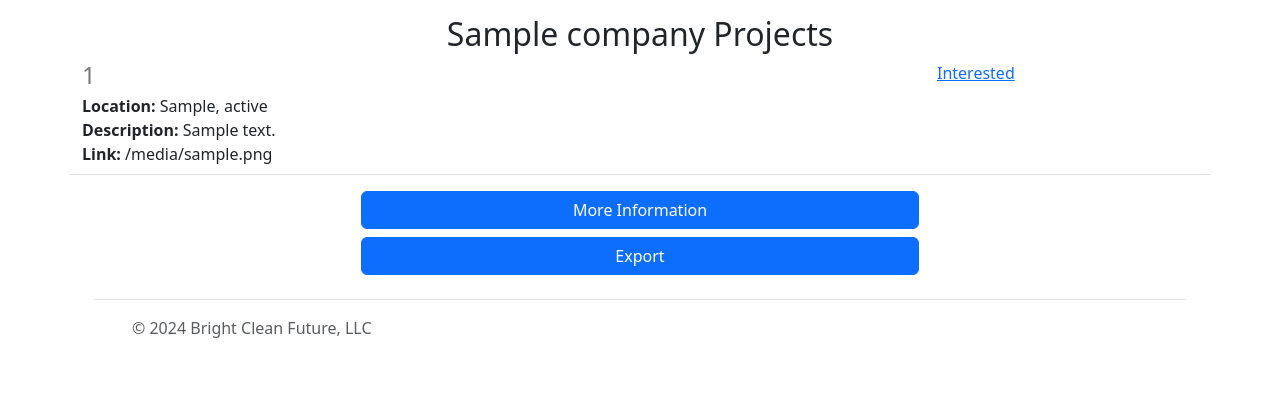
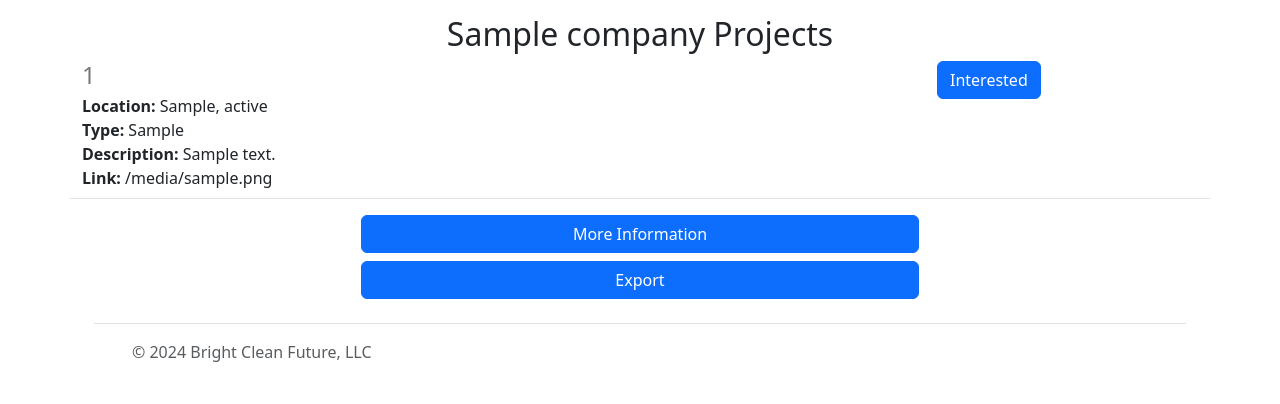
Before and after one commit to egb-george-rice/Portal-BCF360-initial, a Flask app: template templates/home.html in a window 1280 px wide. Shown: the part 918-1322 px from the top of the page. Before the commit the page ends 1256 px from the top, so only its background shows below. Run offline with Flask 3, Linux system fonts and the light colour scheme; the template is opened without the code that fills it: most values are stand-ins (such as "Sample title", 1, 10 or a date in 2020).

Commit message:
updated results table and interested href

```diff
--- a/templates/projectitem.html
+++ b/templates/projectitem.html
@@ -6,11 +6,14 @@
     <div>
       <b>Location: </b> {{project['project_county']}}, {{project['project_state']}}
     </div>
-    {% if 'project_acres' in project %}
+    {% if project['project_acres'] in project %}
       <div>
         <b>Raw Acres: </b> {{project['project_acres']}}
       </div>
     {% endif %}
+    <div>
+      <b>Type: </b> {{project['project_category']}}
+    </div>
     <div>
       <b>Description: </b> {{project['project_description']}}
     </div>
@@ -19,6 +22,6 @@
     </div>
   </div>
   <div class="col-3 padding-right: 16px">
-    <a href="mailto:info@brightcleanfuture.com?subject=Interest in the {{project['project_category']}} project located in {{project['project_county']}} County, {{project['project_state']}}." ">Interested</a>
+    <a class="btn btn-primary" href="mailto:info@brightcleanfuture.com?subject=Interest in the {{project['project_category']}} project located in {{project['project_county']}} County, {{project['project_state']}}." ">Interested</a>
   </div>
 </div>
```
